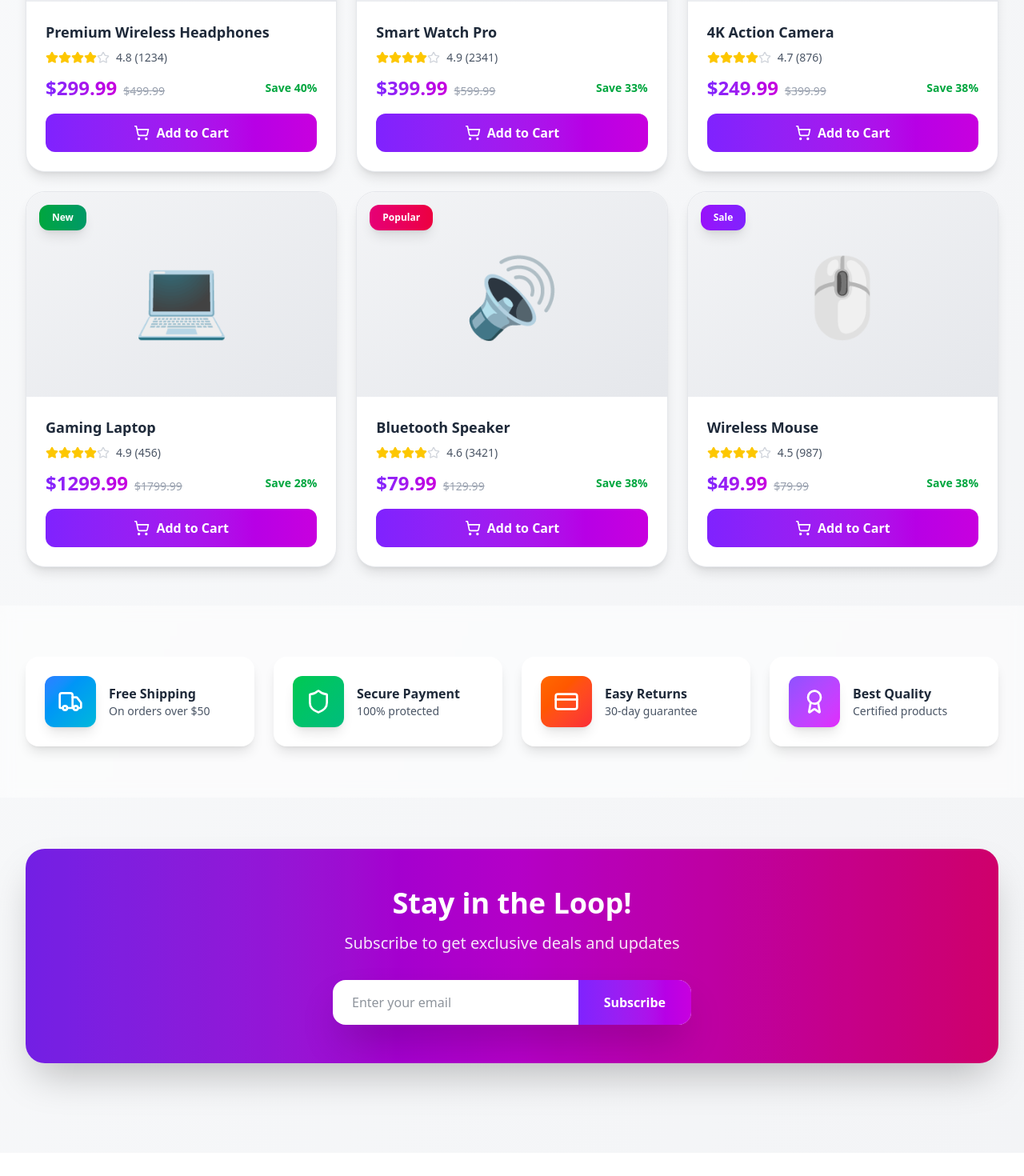
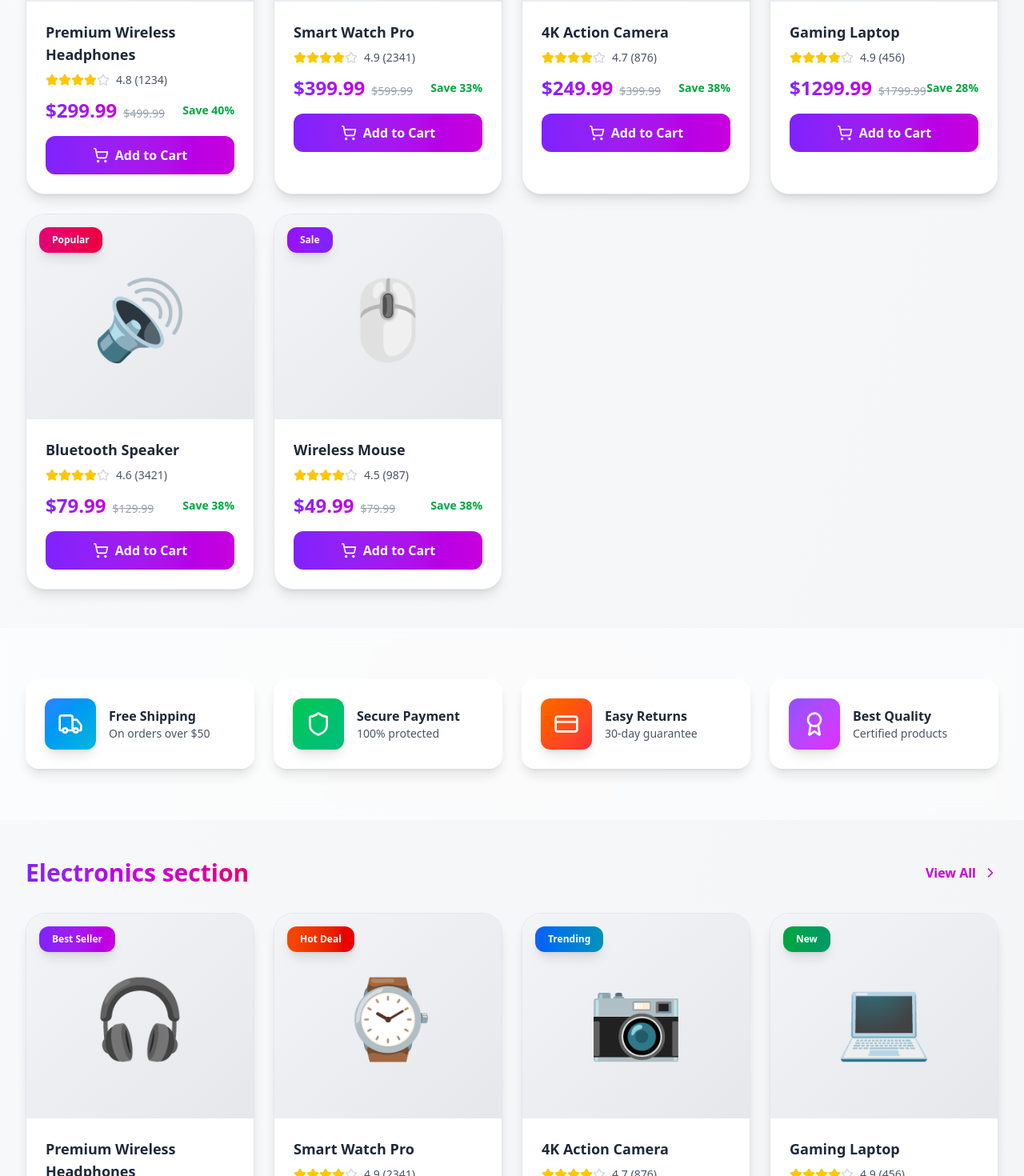
Before and after one commit to achrafh17/E-commerce-Web-Application, a Next.js app in the folder frontend/: page / in a window 1280 px wide. Shown: the part 1273-2743 px from the top of the page at 80% size. Before the commit the page ends 2714 px from the top, so only its background shows below. Built offline with nearby package versions, Linux system fonts and the light colour scheme.

Commit message:
add some home features

```diff
--- a/frontend/app/page.tsx
+++ b/frontend/app/page.tsx
@@ -19,6 +19,10 @@ import {
   Home,
   Sparkles,
   ArrowRight,
+  Dumbbell,
+  PenTool,
+  BabyIcon,
+  Utensils,
 } from "lucide-react";
 
 export default function MegaMartHomePage() {
@@ -56,13 +60,13 @@ export default function MegaMartHomePage() {
     { name: "Home ", icon: Home, color: "from-blue-500 to-cyan-500" },
     { name: "Beauty", icon: Sparkles, color: "from-fuchsia-500 to-pink-500" },
     {
-      name: "Smartphones",
-      icon: Smartphone,
+      name: "Kids",
+      icon: BabyIcon,
       color: "from-indigo-500 to-blue-500",
     },
-    { name: "Laptops", icon: Laptop, color: "from-purple-500 to-violet-500" },
-    { name: "Audio", icon: Headphones, color: "from-green-500 to-emerald-500" },
-    { name: "Cameras", icon: Camera, color: "from-orange-500 to-red-500" },
+    { name: "Food", icon: Utensils, color: "from-purple-500 to-violet-500" },
+    { name: "Sport", icon: Dumbbell, color: "from-green-500 to-emerald-500" },
+    { name: "School", icon: PenTool, color: "from-orange-500 to-red-500" },
   ];
 
   const featuredProducts = [
@@ -280,16 +284,16 @@ export default function MegaMartHomePage() {
           </button>
         </div>
 
-        <div className="grid grid-cols-1 md:grid-cols-2 lg:grid-cols-3 gap-6">
+        <div className="grid grid-cols-1 md:grid-cols-2 lg:grid-cols-4 gap-6">
           {featuredProducts.map((product) => (
             <div
               key={product.id}
-              className="group bg-white rounded-3xl overflow-hidden shadow-lg hover:shadow-2xl transition-all duration-300 hover:-translate-y-2 border border-gray-200"
+              className="group bg-white rounded-3xl overflow-hidden shadow-lg hover:shadow-xl transition-all duration-300  border border-gray-200 cursor-pointer"
             >
               {/* Product Image */}
               <div className="relative h-64 bg-gradient-to-br from-gray-100 to-gray-200 flex items-center justify-center overflow-hidden">
-                <div className="absolute inset-0 bg-gradient-to-br from-violet-500/10 via-fuchsia-500/10 to-pink-500/10 opacity-0 group-hover:opacity-100 transition-opacity"></div>
-                <div className="text-8xl transform group-hover:scale-110 transition-transform duration-500">
+                <div className="absolute inset-0 transition-opacity"></div>
+                <div className="text-8xl transform  transition-transform duration-500">
                   {product.image}
                 </div>
 
@@ -397,28 +401,206 @@ export default function MegaMartHomePage() {
         </div>
       </div>
 
-      {/* Newsletter Section */}
-      <div className="max-w-7xl mx-auto px-4 sm:px-6 lg:px-8 py-16">
-        <div className="relative bg-gradient-to-r from-violet-600 via-fuchsia-600 to-pink-600 rounded-3xl overflow-hidden shadow-2xl">
-          <div className="absolute inset-0 bg-black/10"></div>
-          <div className="relative px-8 py-12 text-center text-white">
-            <h2 className="text-4xl font-black mb-4">Stay in the Loop!</h2>
-            <p className="text-xl mb-8 text-white/90">
-              Subscribe to get exclusive deals and updates
-            </p>
-            <div className="flex justify-center">
-              <div className="flex bg-white rounded-2xl overflow-hidden shadow-2xl max-w-md w-full">
-                <input
-                  type="email"
-                  placeholder="Enter your email"
-                  className="flex-1 px-6 py-4 text-gray-800 focus:outline-none"
-                />
-                <button className="bg-gradient-to-r from-violet-600 to-fuchsia-600 text-white px-8 py-4 font-bold hover:shadow-xl transition-all">
-                  Subscribe
+      {/* Electronics section */}
+      <div className="max-w-7xl mx-auto px-4 sm:px-6 lg:px-8 py-12">
+        <div className="flex items-center justify-between mb-8">
+          <div>
+            <h2 className="text-3xl font-black bg-gradient-to-r from-violet-600 via-fuchsia-600 to-pink-600 bg-clip-text text-transparent">
+              Electronics section
+            </h2>
+          </div>
+          <button className="text-fuchsia-600 font-semibold flex items-center space-x-2 hover:space-x-3 transition-all">
+            <span>View All</span>
+            <ChevronRight className="w-5 h-5" />
+          </button>
+        </div>
+
+        <div className="grid grid-cols-1 md:grid-cols-2 lg:grid-cols-4 gap-6">
+          {featuredProducts.slice(0, 4).map((product) => (
+            <div
+              key={product.id}
+              className="group bg-white rounded-3xl overflow-hidden shadow-lg hover:shadow-2xl transition-all duration-300 hover:-translate-y-2 border border-gray-200"
+            >
+              {/* Product Image */}
+              <div className="relative h-64 bg-gradient-to-br from-gray-100 to-gray-200 flex items-center justify-center overflow-hidden">
+                <div className="absolute inset-0 bg-gradient-to-br from-violet-500/10 via-fuchsia-500/10 to-pink-500/10 opacity-0 group-hover:opacity-100 transition-opacity"></div>
+                <div className="text-8xl transform group-hover:scale-110 transition-transform duration-500">
+                  {product.image}
+                </div>
+
+                {/* Badge */}
+                <div
+                  className={`absolute top-4 left-4 bg-gradient-to-r ${product.badgeColor} text-white px-4 py-2 rounded-xl text-xs font-bold shadow-lg`}
+                >
+                  {product.badge}
+                </div>
+
+                {/* Action Buttons */}
+                <div className="absolute top-4 right-4 flex flex-col space-y-2 opacity-0 group-hover:opacity-100 transition-opacity">
+                  <button className="bg-white p-3 rounded-xl shadow-lg hover:bg-fuchsia-50 transition-colors">
+                    <Heart className="w-5 h-5 text-gray-700" />
+                  </button>
+                  <button className="bg-white p-3 rounded-xl shadow-lg hover:bg-fuchsia-50 transition-colors">
+                    <Eye className="w-5 h-5 text-gray-700" />
+                  </button>
+                </div>
+              </div>
+
+              {/* Product Info */}
+              <div className="p-6">
+                <h3 className="font-bold text-lg text-gray-800 mb-2 group-hover:text-fuchsia-600 transition-colors">
+                  {product.name}
+                </h3>
+
+                {/* Rating */}
+                <div className="flex items-center space-x-2 mb-3">
+                  <div className="flex items-center">
+                    {[...Array(5)].map((_, i) => (
+                      <Star
+                        key={i}
+                        className={`w-4 h-4 ${
+                          i < Math.floor(product.rating)
+                            ? "text-yellow-400 fill-yellow-400"
+                            : "text-gray-300"
+                        }`}
+                      />
+                    ))}
+                  </div>
+                  <span className="text-sm text-gray-600">
+                    {product.rating} ({product.reviews})
+                  </span>
+                </div>
+
+                {/* Price */}
+                <div className="flex items-center justify-between mb-4">
+                  <div>
+                    <span className="text-2xl font-black bg-gradient-to-r from-violet-600 to-fuchsia-600 bg-clip-text text-transparent">
+                      ${product.price}
+                    </span>
+                    <span className="text-sm text-gray-400 line-through ml-2">
+                      ${product.originalPrice}
+                    </span>
+                  </div>
+                  <span className="text-green-600 font-semibold text-sm">
+                    Save{" "}
+                    {Math.round(
+                      ((product.originalPrice - product.price) /
+                        product.originalPrice) *
+                        100
+                    )}
+                    %
+                  </span>
+                </div>
+
+                {/* Add to Cart Button */}
+                <button className="w-full bg-gradient-to-r from-violet-600 to-fuchsia-600 text-white py-3 rounded-xl font-bold hover:shadow-xl hover:shadow-fuchsia-500/40 transition-all duration-300 flex items-center justify-center space-x-2">
+                  <ShoppingCart className="w-5 h-5" />
+                  <span>Add to Cart</span>
                 </button>
               </div>
             </div>
+          ))}
+        </div>
+      </div>
+      {/* Home section */}
+      <div className="max-w-7xl mx-auto px-4 sm:px-6 lg:px-8 py-12">
+        <div className="flex items-center justify-between mb-8">
+          <div>
+            <h2 className="text-3xl font-black bg-gradient-to-r from-violet-600 via-fuchsia-600 to-pink-600 bg-clip-text text-transparent">
+              Home section
+            </h2>
           </div>
+          <button className="text-fuchsia-600 font-semibold flex items-center space-x-2 hover:space-x-3 transition-all">
+            <span>View All</span>
+            <ChevronRight className="w-5 h-5" />
+          </button>
+        </div>
+
+        <div className="grid grid-cols-1 md:grid-cols-2 lg:grid-cols-4 gap-6">
+          {featuredProducts.slice(0, 4).map((product) => (
+            <div
+              key={product.id}
+              className="group bg-white rounded-3xl overflow-hidden shadow-lg hover:shadow-2xl transition-all duration-300 hover:-translate-y-2 border border-gray-200"
+            >
+              {/* Product Image */}
+              <div className="relative h-64 bg-gradient-to-br from-gray-100 to-gray-200 flex items-center justify-center overflow-hidden">
+                <div className="absolute inset-0 bg-gradient-to-br from-violet-500/10 via-fuchsia-500/10 to-pink-500/10 opacity-0 group-hover:opacity-100 transition-opacity"></div>
+                <div className="text-8xl transform group-hover:scale-110 transition-transform duration-500">
+                  {product.image}
+                </div>
+
+                {/* Badge */}
+                <div
+                  className={`absolute top-4 left-4 bg-gradient-to-r ${product.badgeColor} text-white px-4 py-2 rounded-xl text-xs font-bold shadow-lg`}
+                >
+                  {product.badge}
+                </div>
+
+                {/* Action Buttons */}
+                <div className="absolute top-4 right-4 flex flex-col space-y-2 opacity-0 group-hover:opacity-100 transition-opacity">
+                  <button className="bg-white p-3 rounded-xl shadow-lg hover:bg-fuchsia-50 transition-colors">
+                    <Heart className="w-5 h-5 text-gray-700" />
+                  </button>
+                  <button className="bg-white p-3 rounded-xl shadow-lg hover:bg-fuchsia-50 transition-colors">
+                    <Eye className="w-5 h-5 text-gray-700" />
+                  </button>
+                </div>
+              </div>
+
+              {/* Product Info */}
+              <div className="p-6">
+                <h3 className="font-bold text-lg text-gray-800 mb-2 group-hover:text-fuchsia-600 transition-colors">
+                  {product.name}
+                </h3>
+
+                {/* Rating */}
+                <div className="flex items-center space-x-2 mb-3">
+                  <div className="flex items-center">
+                    {[...Array(5)].map((_, i) => (
+                      <Star
+                        key={i}
+                        className={`w-4 h-4 ${
+                          i < Math.floor(product.rating)
+                            ? "text-yellow-400 fill-yellow-400"
+                            : "text-gray-300"
+                        }`}
+                      />
+                    ))}
+                  </div>
+                  <span className="text-sm text-gray-600">
+                    {product.rating} ({product.reviews})
+                  </span>
+                </div>
+
+                {/* Price */}
+                <div className="flex items-center justify-between mb-4">
+                  <div>
+                    <span className="text-2xl font-black bg-gradient-to-r from-violet-600 to-fuchsia-600 bg-clip-text text-transparent">
+                      ${product.price}
+                    </span>
+                    <span className="text-sm text-gray-400 line-through ml-2">
+                      ${product.originalPrice}
+                    </span>
+                  </div>
+                  <span className="text-green-600 font-semibold text-sm">
+                    Save{" "}
+                    {Math.round(
+                      ((product.originalPrice - product.price) /
+                        product.originalPrice) *
+                        100
+                    )}
+                    %
+                  </span>
+                </div>
+
+                {/* Add to Cart Button */}
+                <button className="w-full bg-gradient-to-r from-violet-600 to-fuchsia-600 text-white py-3 rounded-xl font-bold hover:shadow-xl hover:shadow-fuchsia-500/40 transition-all duration-300 flex items-center justify-center space-x-2">
+                  <ShoppingCart className="w-5 h-5" />
+                  <span>Add to Cart</span>
+                </button>
+              </div>
+            </div>
+          ))}
         </div>
       </div>
 
```
